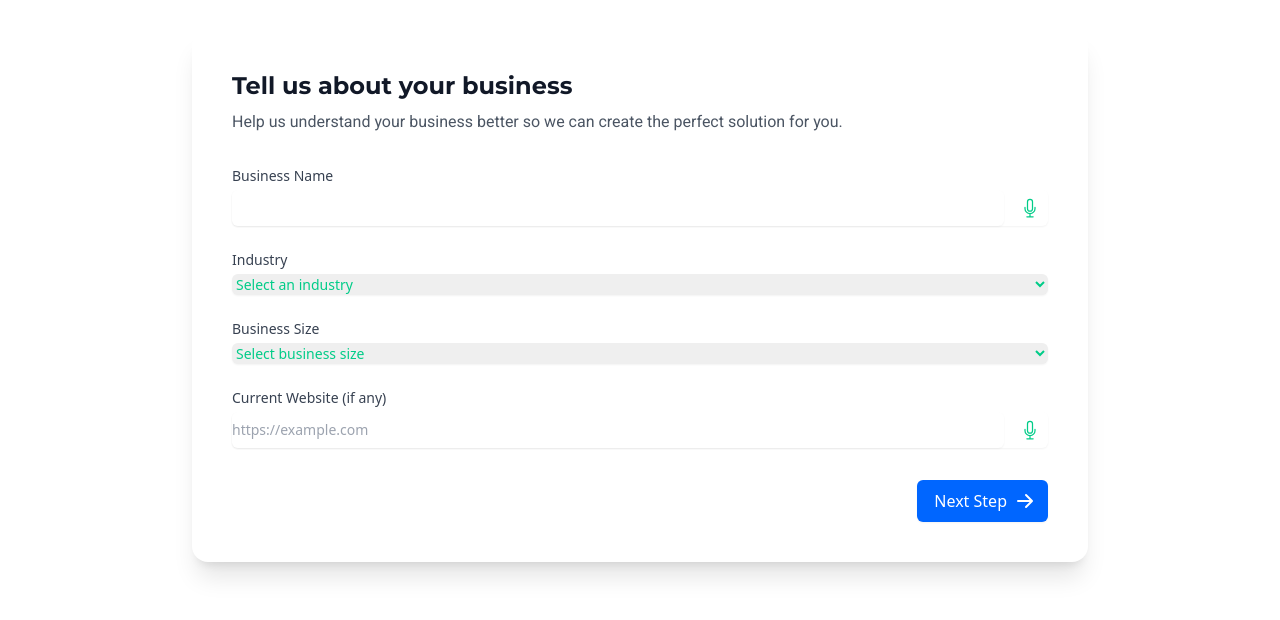
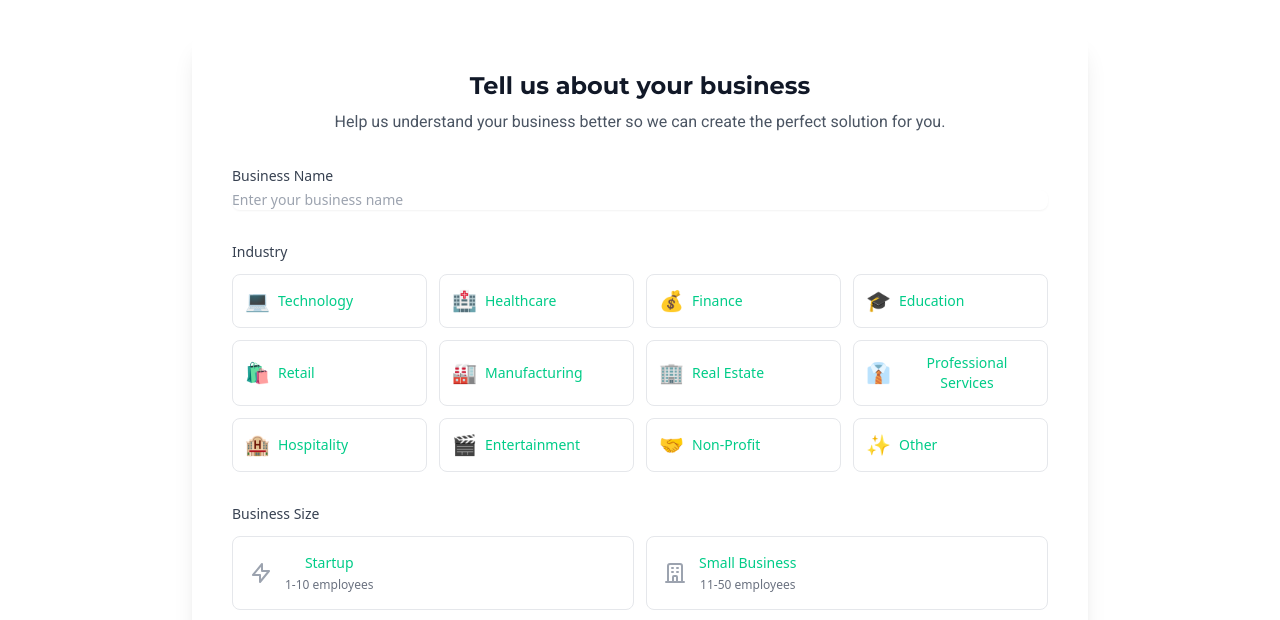
Before and after one commit to TerraSYNCBIIZ/TERRASYNC-TEST-TEMPLATE-2, a Next.js app: page /consultation in a window 1280 px wide. Shown: the part 274-894 px from the top of the page. Built offline with nearby package versions, Linux system fonts and the light colour scheme.

Commit message:
fied issue

```diff
--- a/src/app/consultation/components/steps/BusinessInfoStep.tsx
+++ b/src/app/consultation/components/steps/BusinessInfoStep.tsx
@@ -2,209 +2,290 @@
 
 import { useState } from 'react';
 import { motion } from 'framer-motion';
-import type { FormData } from '../ConsultationForm';
-import VoiceInput from '../VoiceInput';
+import type { FormData } from '@/app/consultation/types';
 
 interface BusinessInfoStepProps {
   formData: FormData;
+  onNext: () => void;
   updateFormData: (data: Partial<FormData>) => void;
-  onNext: () => void;
 }
 
-const industries = [
-  'E-commerce',
-  'Healthcare',
-  'Education',
-  'Technology',
-  'Real Estate',
-  'Restaurant/Food Service',
-  'Professional Services',
-  'Manufacturing',
-  'Retail',
-  'Entertainment',
-  'Non-profit',
-  'Other'
+const businessSizes = [
+  {
+    id: 'startup',
+    label: 'Startup',
+    description: '1-10 employees',
+    icon: (
+      <svg className="w-6 h-6" fill="none" viewBox="0 0 24 24" stroke="currentColor">
+        <path strokeLinecap="round" strokeLinejoin="round" strokeWidth={2} d="M13 10V3L4 14h7v7l9-11h-7z" />
+      </svg>
+    )
+  },
+  {
+    id: 'small',
+    label: 'Small Business',
+    description: '11-50 employees',
+    icon: (
+      <svg className="w-6 h-6" fill="none" viewBox="0 0 24 24" stroke="currentColor">
+        <path strokeLinecap="round" strokeLinejoin="round" strokeWidth={2} d="M19 21V5a2 2 0 00-2-2H7a2 2 0 00-2 2v16m14 0h2m-2 0h-5m-9 0H3m2 0h5M9 7h1m-1 4h1m4-4h1m-1 4h1m-5 10v-5a1 1 0 011-1h2a1 1 0 011 1v5m-4 0h4" />
+      </svg>
+    )
+  },
+  {
+    id: 'medium',
+    label: 'Medium Business',
+    description: '51-200 employees',
+    icon: (
+      <svg className="w-6 h-6" fill="none" viewBox="0 0 24 24" stroke="currentColor">
+        <path strokeLinecap="round" strokeLinejoin="round" strokeWidth={2} d="M21 13.255A23.931 23.931 0 0112 15c-3.183 0-6.22-.62-9-1.745M16 6V4a2 2 0 00-2-2h-4a2 2 0 00-2 2v2m4 6h.01M5 20h14a2 2 0 002-2V8a2 2 0 00-2-2H5a2 2 0 00-2 2v10a2 2 0 002 2z" />
+      </svg>
+    )
+  },
+  {
+    id: 'large',
+    label: 'Large Business',
+    description: '201+ employees',
+    icon: (
+      <svg className="w-6 h-6" fill="none" viewBox="0 0 24 24" stroke="currentColor">
+        <path strokeLinecap="round" strokeLinejoin="round" strokeWidth={2} d="M19 21V5a2 2 0 00-2-2H7a2 2 0 00-2 2v16m14 0h2m-2 0h-5m-9 0H3m2 0h5M9 7h1m-1 4h1m4-4h1m-1 4h1m-5 10v-5a1 1 0 011-1h2a1 1 0 011 1v5m-4 0h4" />
+      </svg>
+    )
+  }
 ];
 
-const businessSizes = [
-  'Solo Entrepreneur',
-  '2-10 employees',
-  '11-50 employees',
-  '51-200 employees',
-  '201-500 employees',
-  '500+ employees'
+const industries = [
+  {
+    id: 'technology',
+    label: 'Technology',
+    icon: '💻'
+  },
+  {
+    id: 'healthcare',
+    label: 'Healthcare',
+    icon: '🏥'
+  },
+  {
+    id: 'finance',
+    label: 'Finance',
+    icon: '💰'
+  },
+  {
+    id: 'education',
+    label: 'Education',
+    icon: '🎓'
+  },
+  {
+    id: 'retail',
+    label: 'Retail',
+    icon: '🛍️'
+  },
+  {
+    id: 'manufacturing',
+    label: 'Manufacturing',
+    icon: '🏭'
+  },
+  {
+    id: 'real-estate',
+    label: 'Real Estate',
+    icon: '🏢'
+  },
+  {
+    id: 'professional-services',
+    label: 'Professional Services',
+    icon: '👔'
+  },
+  {
+    id: 'hospitality',
+    label: 'Hospitality',
+    icon: '🏨'
+  },
+  {
+    id: 'entertainment',
+    label: 'Entertainment',
+    icon: '🎬'
+  },
+  {
+    id: 'non-profit',
+    label: 'Non-Profit',
+    icon: '🤝'
+  },
+  {
+    id: 'other',
+    label: 'Other',
+    icon: '✨'
+  }
 ];
 
 export default function BusinessInfoStep({
   formData,
-  updateFormData,
-  onNext
+  onNext,
+  updateFormData
 }: BusinessInfoStepProps) {
   const [errors, setErrors] = useState<Record<string, string>>({});
 
   const validateForm = () => {
     const newErrors: Record<string, string> = {};
 
-    if (!formData.businessName) {
+    if (!formData.businessName.trim()) {
       newErrors.businessName = 'Business name is required';
     }
     if (!formData.industry) {
       newErrors.industry = 'Please select an industry';
     }
     if (!formData.businessSize) {
-      newErrors.businessSize = 'Please select your business size';
+      newErrors.businessSize = 'Please select a business size';
     }
 
     setErrors(newErrors);
     return Object.keys(newErrors).length === 0;
   };
 
-  const handleNext = () => {
+  const handleSubmit = () => {
     if (validateForm()) {
       onNext();
     }
   };
 
+  const handleInputChange = (field: keyof FormData, value: string) => {
+    updateFormData({ [field]: value });
+    if (errors[field]) {
+      setErrors(prev => ({
+        ...prev,
+        [field]: ''
+      }));
+    }
+  };
+
   return (
     <motion.div
-      initial={{ opacity: 0 }}
-      animate={{ opacity: 1 }}
-      exit={{ opacity: 0 }}
+      initial={{ opacity: 0, y: 20 }}
+      animate={{ opacity: 1, y: 0 }}
+      exit={{ opacity: 0, y: -20 }}
+      className="space-y-8"
     >
-      <div className="space-y-8">
-        <div>
-          <h2 className="text-2xl font-bold text-gray-900">Tell us about your business</h2>
+      <div className="text-center">
+        <h2 className="text-2xl font-bold text-gray-900">
+          Tell us about your business
+        </h2>
         <p className="mt-2 text-gray-600">
           Help us understand your business better so we can create the perfect solution for you.
         </p>
       </div>
 
-        <div className="space-y-6">
-          {/* Business Name */}
+      <div className="space-y-8">
         <div>
-            <label htmlFor="businessName" className="block text-sm font-medium text-gray-700">
+          <label className="block text-sm font-medium text-gray-700 mb-1">
             Business Name
           </label>
-            <div className="mt-1 flex rounded-md shadow-sm">
           <input
             type="text"
-                id="businessName"
             value={formData.businessName}
-                onChange={(e) => updateFormData({ businessName: e.target.value })}
-                className={`block w-full rounded-md ${
-                  errors.businessName
-                    ? 'border-red-300 focus:border-red-500 focus:ring-red-500'
-                    : 'border-gray-300 focus:border-primary focus:ring-primary'
-                } shadow-sm sm:text-sm`}
+            onChange={(e) => handleInputChange('businessName', e.target.value)}
+            placeholder="Enter your business name"
+            className={`block w-full rounded-lg shadow-sm ${
+              errors.businessName ? 'border-red-300' : 'border-gray-300'
+            } focus:border-primary focus:ring-primary sm:text-sm transition-colors`}
           />
-              <VoiceInput
-                onResult={(text) => updateFormData({ businessName: text })}
-                className="ml-2"
-              />
-            </div>
           {errors.businessName && (
-              <p className="mt-2 text-sm text-red-600">{errors.businessName}</p>
+            <p className="mt-1 text-sm text-red-600">{errors.businessName}</p>
           )}
         </div>
 
-          {/* Industry */}
         <div>
-            <label htmlFor="industry" className="block text-sm font-medium text-gray-700">
+          <label className="block text-sm font-medium text-gray-700 mb-3">
             Industry
           </label>
-            <select
-              id="industry"
-              value={formData.industry}
-              onChange={(e) => updateFormData({ industry: e.target.value })}
-              className={`mt-1 block w-full rounded-md ${
-                errors.industry
-                  ? 'border-red-300 focus:border-red-500 focus:ring-red-500'
-                  : 'border-gray-300 focus:border-primary focus:ring-primary'
-              } shadow-sm sm:text-sm`}
+          <div className="grid grid-cols-2 md:grid-cols-3 lg:grid-cols-4 gap-3">
+            {industries.map(industry => (
+              <button
+                key={industry.id}
+                type="button"
+                onClick={() => handleInputChange('industry', industry.id)}
+                className={`flex items-center space-x-2 p-3 rounded-lg border transition-all ${
+                  formData.industry === industry.id
+                    ? 'border-primary bg-primary/5 text-primary ring-2 ring-primary/20'
+                    : 'border-gray-200 hover:border-primary/50 hover:bg-gray-50'
+                }`}
               >
-              <option value="">Select an industry</option>
-              {industries.map((industry) => (
-                <option key={industry} value={industry}>
-                  {industry}
-                </option>
+                <span className="text-xl">{industry.icon}</span>
+                <span className="text-sm font-medium">{industry.label}</span>
+              </button>
             ))}
-            </select>
+          </div>
           {errors.industry && (
             <p className="mt-2 text-sm text-red-600">{errors.industry}</p>
           )}
         </div>
 
-          {/* Business Size */}
         <div>
-            <label htmlFor="businessSize" className="block text-sm font-medium text-gray-700">
+          <label className="block text-sm font-medium text-gray-700 mb-3">
             Business Size
           </label>
-            <select
-              id="businessSize"
-              value={formData.businessSize}
-              onChange={(e) => updateFormData({ businessSize: e.target.value })}
-              className={`mt-1 block w-full rounded-md ${
-                errors.businessSize
-                  ? 'border-red-300 focus:border-red-500 focus:ring-red-500'
-                  : 'border-gray-300 focus:border-primary focus:ring-primary'
-              } shadow-sm sm:text-sm`}
+          <div className="grid grid-cols-1 sm:grid-cols-2 gap-3">
+            {businessSizes.map((size) => (
+              <button
+                key={size.id}
+                type="button"
+                onClick={() => handleInputChange('businessSize', size.id)}
+                className={`relative flex items-center space-x-3 rounded-lg border p-4 transition-all ${
+                  formData.businessSize === size.id
+                    ? 'border-primary bg-primary/5 text-primary ring-2 ring-primary/20'
+                    : 'border-gray-200 hover:border-primary/50 hover:bg-gray-50'
+                }`}
               >
-              <option value="">Select business size</option>
-              {businessSizes.map((size) => (
-                <option key={size} value={size}>
-                  {size}
-                </option>
+                <div className={`${
+                  formData.businessSize === size.id ? 'text-primary' : 'text-gray-400'
+                } transition-colors`}>
+                  {size.icon}
+                </div>
+                <div className="flex flex-col">
+                  <span className="text-sm font-medium">{size.label}</span>
+                  <span className="mt-1 text-xs text-gray-500">{size.description}</span>
+                </div>
+              </button>
             ))}
-            </select>
+          </div>
           {errors.businessSize && (
             <p className="mt-2 text-sm text-red-600">{errors.businessSize}</p>
           )}
         </div>
 
-          {/* Current Website */}
         <div>
-            <label htmlFor="currentWebsite" className="block text-sm font-medium text-gray-700">
+          <label className="block text-sm font-medium text-gray-700 mb-1">
             Current Website (if any)
           </label>
-            <div className="mt-1 flex rounded-md shadow-sm">
           <input
             type="url"
-                id="currentWebsite"
             value={formData.currentWebsite}
-                onChange={(e) => updateFormData({ currentWebsite: e.target.value })}
+            onChange={(e) => handleInputChange('currentWebsite', e.target.value)}
             placeholder="https://example.com"
-                className="block w-full rounded-md border-gray-300 focus:border-primary focus:ring-primary shadow-sm sm:text-sm"
-              />
-              <VoiceInput
-                onResult={(text) => updateFormData({ currentWebsite: text })}
-                className="ml-2"
+            className="block w-full rounded-lg border-gray-300 shadow-sm focus:border-primary focus:ring-primary sm:text-sm transition-colors"
           />
         </div>
       </div>
-        </div>
 
-        <div className="flex justify-end">
+      <div className="flex justify-end pt-6">
         <button
           type="button"
-            onClick={handleNext}
-            className="inline-flex items-center px-4 py-2 border border-transparent text-base font-medium rounded-md shadow-sm text-white bg-primary hover:bg-primary/90 focus:outline-none focus:ring-2 focus:ring-offset-2 focus:ring-primary"
+          onClick={handleSubmit}
+          className="inline-flex items-center px-6 py-3 border border-transparent text-base font-medium rounded-lg shadow-sm text-white bg-primary hover:bg-primary/90 focus:outline-none focus:ring-2 focus:ring-offset-2 focus:ring-primary transition-colors"
         >
           Next Step
           <svg
             className="ml-2 -mr-1 h-5 w-5"
-              xmlns="http://www.w3.org/2000/svg"
-              viewBox="0 0 20 20"
-              fill="currentColor"
+            fill="none"
+            viewBox="0 0 24 24"
+            stroke="currentColor"
           >
             <path
-                fillRule="evenodd"
-                d="M10.293 3.293a1 1 0 011.414 0l6 6a1 1 0 010 1.414l-6 6a1 1 0 01-1.414-1.414L14.586 11H3a1 1 0 110-2h11.586l-4.293-4.293a1 1 0 010-1.414z"
-                clipRule="evenodd"
+              strokeLinecap="round"
+              strokeLinejoin="round"
+              strokeWidth={2}
+              d="M9 5l7 7-7 7"
             />
           </svg>
         </button>
       </div>
-      </div>
     </motion.div>
   );
 }
```
Lines whose indentation alone changed are shown as unchanged.
